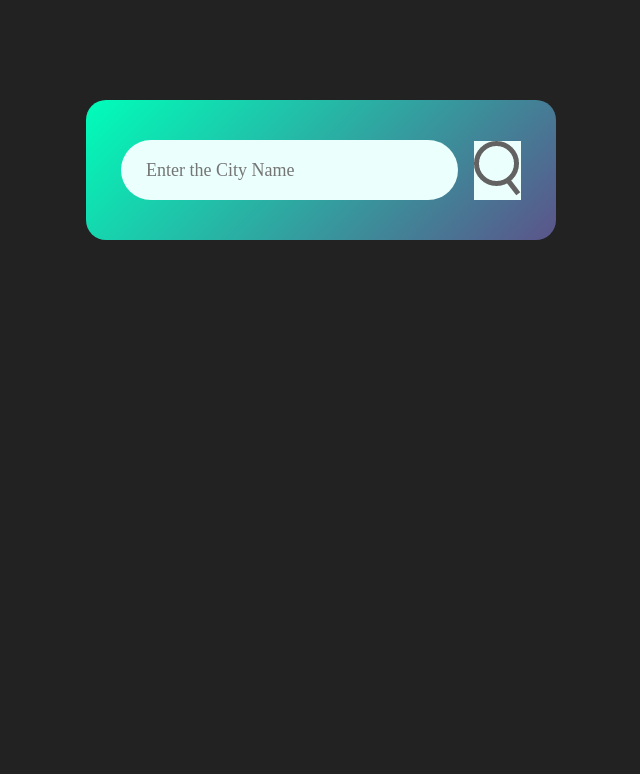
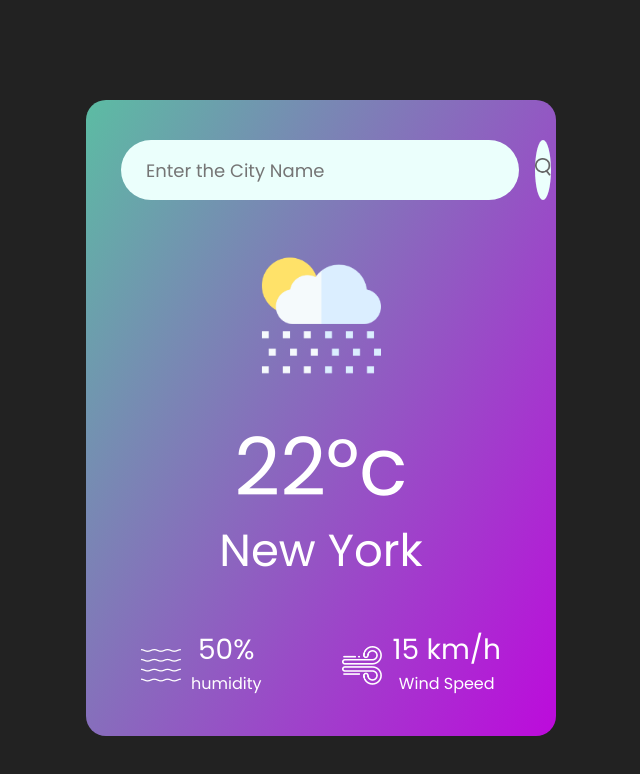
Before and after one commit to CoderHruthvik/Basic-webpage-for-weather-forecast, a plain HTML site: page index.html in a window 1280 px wide. Shown: the whole page, without its empty margins (319-959 px from the left). Drawn offline with Linux system fonts and the light colour scheme; no server answers.

Commit message:
Added api

```diff
--- a/index.html
+++ b/index.html
@@ -14,6 +14,28 @@
                 <img src="./images/search.png" alt="">
             </button>
         </div>
+        <div class="weather">
+            <img src="./images/rain.png" alt="rain_img" class="weather-icon">
+            <h1 class="temp">22°c</h1>
+            <h2 class="city">New York</h2>
+            <div class="details">
+                <div class="col">
+                    <img src="./images/humidity.png" alt="humidity_img">
+                    <div>
+                        <p class="humidity">50%</p>
+                        <p>humidity</p>
+                    </div>
+                </div>
+                <div class="col">
+                    <img src="./images/wind.png" alt="humidity_img">
+                    <div>
+                        <p class="wind">15 km/h</p>
+                        <p>Wind Speed</p>
+                    </div>
+                </div>
+
+            </div>
+        </div>
     </div>
     <script src="script.js"></script>
 </body>
--- a/script.js
+++ b/script.js
@@ -0,0 +1,13 @@
+const apiKey="c05458ff0e19cc433ecd8c36131ea92c";
+const apiUrl="https://api.openweathermap.org/data/2.5/weather?units=metric&q=bangalore";
+async function checkWeather(){
+    const response=await fetch(apiUrl + `&appid=${apiKey}`);
+    var data=await response.json();
+    console.log(data);
+    document.querySelector(".city").innerHTML= data.name;
+    document.querySelector(".temp").innerHTML= Math.round(data.main.temp)+ "°c";
+    document.querySelector(".humidity").innerHTML= data.main.humidity+"%";
+    document.querySelector(".wind").innerHTML= data.wind.speed+"km/h";
+
+}
+checkWeather();
--- a/style.css
+++ b/style.css
@@ -1,7 +1,9 @@
+@import url('https://fonts.googleapis.com/css2?family=Figtree:wght@800&family=Poppins:wght@300;400&display=swap');
+
 *{
     margin: 0;
     padding: 0;
-    font-family: 'Poppins','sans-serif';
+    font-family:'Poppins';
     box-sizing: border-box;
 }
 body{
@@ -10,7 +12,7 @@ background: #222;
 .card{
     width: 90%;
     max-width: 470px;
-    background: linear-gradient(135deg,#00feba,#5b548a);
+    background: linear-gradient(120deg,#5cbca3,#bd0adc);
     color: #fff;
     margin: 100px auto 0;
     border-radius: 20px;
@@ -39,4 +41,44 @@ background: #222;
     border: 0;
     outline: 0;
     background: #ebfffc;
+    border-radius: 50%;
+    width: 60px;
+    height: 60px;
+    cursor: pointer;
 }
+.search button img{
+    width: 16px;
+}
+.weather-icon{
+    width: 170px;
+    margin-top: 30px;
+}
+.weather h1{
+    font-size: 80px;
+    font-weight: 500;
+}
+.weather h2{
+    font-size: 45px;
+    font-weight: 400;
+    margin-top: -10px;
+}
+.details{
+    display: flex;
+    align-items: center;
+    justify-content: space-between;
+    padding: 0 20px;
+    margin-top: 50px;
+}
+.col{
+    display: flex;
+    align-items: center;
+    justify-content: left;
+}
+.col img{
+    width: 40px;
+    margin-right: 10px;
+}
+.humidity, .wind{
+    font-size: 28px;
+    margin-top: -6px;
+}
```
